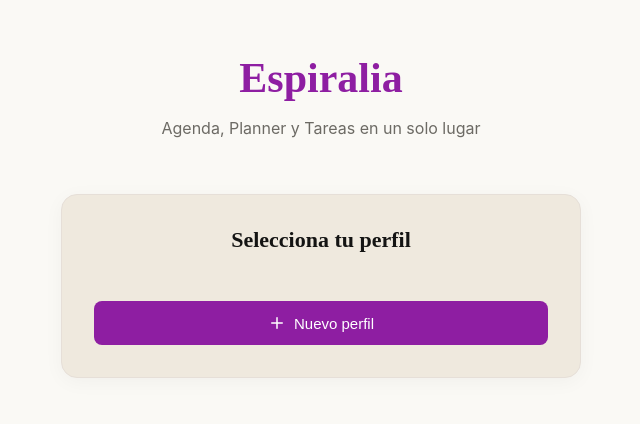
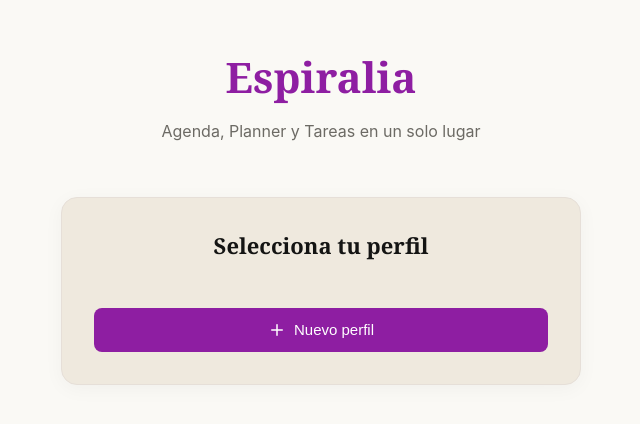
Before and after one commit to marceloriv/Espiralia, a React (Vite) app: page /#/login in a window 1280 px wide. Shown: the part 184-608 px from the top of the page, without its empty margins (319-959 px from the left). Built offline with nearby package versions, Linux system fonts and the light colour scheme.

Commit message:
:art: style(layout): agregar fallbacks editoriales a las fuentes de marca
D2: se mantiene Copernicus como fuente principal. Sin archivos con licencia el navegador caia a Times New Roman; ahora cae a Georgia.

```diff
--- a/src/index.css
+++ b/src/index.css
@@ -43,9 +43,10 @@
   --sileo-duration: 600ms;
 
   /* Typography */
-  --font-primary: "Copernicus", "Tiempos Headline", serif;
-  --font-family-2: "StyreneB", Inter, sans-serif;
-  --font-family-3: "JetBrains Mono", ui-monospace, monospace;
+  /* Copernicus/StyreneB son comerciales y no se cargan aún (sin @font-face): los fallbacks definen lo que se ve hoy. */
+  --font-primary: "Copernicus", "Tiempos Headline", Georgia, "Times New Roman", serif;
+  --font-family-2: "StyreneB", Inter, system-ui, -apple-system, "Segoe UI", Roboto, sans-serif;
+  --font-family-3: "JetBrains Mono", ui-monospace, "Cascadia Mono", Consolas, monospace;
 
   /* Type scale & metrics */
   --text-display-xl: 64px;
```
Also changed, not shown: 1 other file (tests, documents, lock files or other folders).
